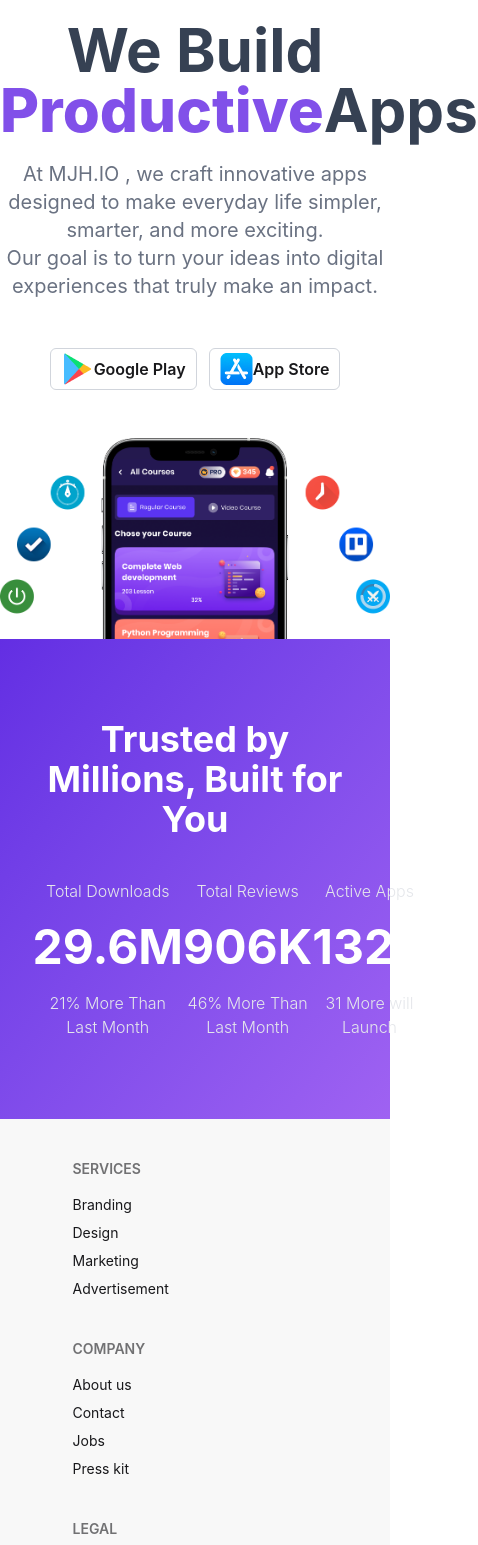
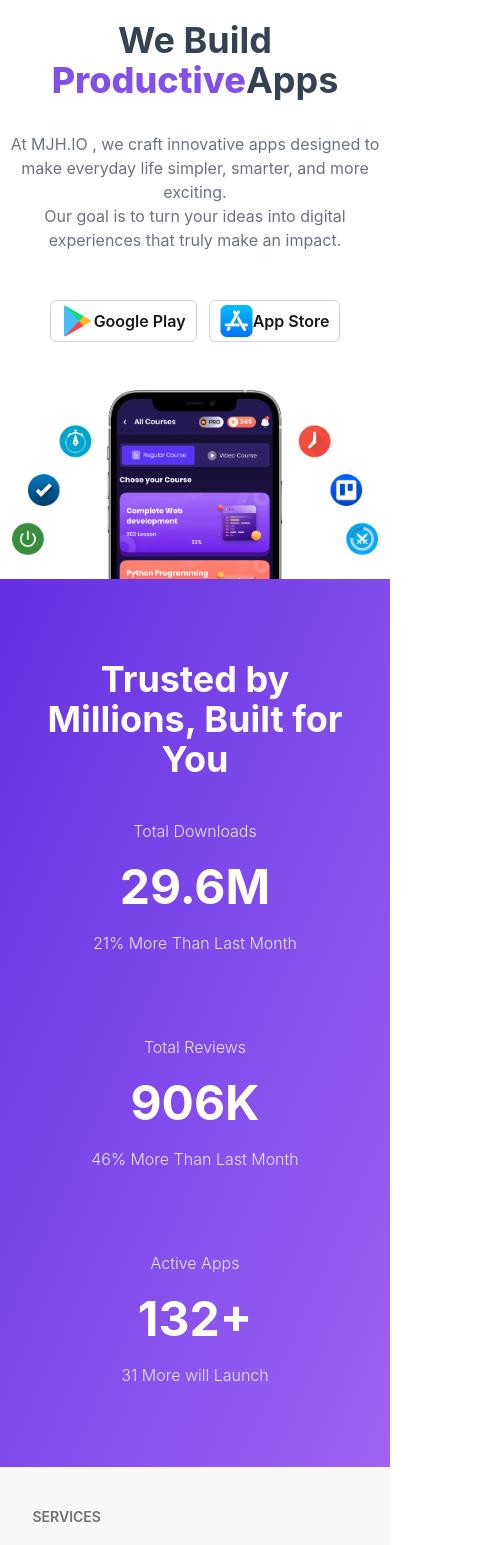
Before and after one commit to mjh-shikder/A-08-mjh.io_Website, a React (Vite) app: page / in a window 390 px wide. Shown: the part 140-1685 px from the top of the page, 478 px wide, since content can reach past the window. Built offline with nearby package versions, Linux system fonts and the light colour scheme.

Commit message:
banner responsive

```diff
--- a/src/components/Banner.jsx
+++ b/src/components/Banner.jsx
@@ -7,13 +7,13 @@ const Banner = () => {
   return (
     <div className="">
       <div className="md:w-11/12 mx-auto ">
-        <h1 className="text-6xl font-bold text-center mt-24 text-gray-700 mb-5">
+        <h1 className="md:text-6xl text-4xl font-bold text-center mt-24 text-gray-700 mb-8">
           We Build
           <br />
           <span className="font-extrabold text-[#8150e9] ">Productive</span>
           Apps
         </h1>
-        <p className="text-xl text-gray-500 text-center ">
+        <p className="md:text-xl text-gray-500 text-center ">
           At MJH.IO , we craft innovative apps designed to make everyday life
           simpler, smarter, and more exciting. <br /> Our goal is to turn your
           ideas into digital experiences that truly make an impact.
@@ -31,9 +31,9 @@ const Banner = () => {
         </div>
       </div>
 
-      <div className="mt-12 flex justify-center">
+      <div className="mt-12 flex justify-center px-3 md:px-0">
         <img src={bannerImage} alt="" />
-          </div>
+      </div>
 
           <div className="bg-gradient-to-br from-[#632ee3] to-[#9f62f2] ">
               <div className="w-10/12 mx-auto">
@@ -41,7 +41,7 @@ const Banner = () => {
 
                   <h1 className="pt-20 text-center text-4xl font-bold text-white ">Trusted by Millions, Built for You</h1>
 
-                  <div className="text-white flex justify-between mt-10 ">
+                  <div className="text-white flex md:flex-row flex-col justify-between mt-10 ">
 
                  <div className="pb-20 text-center">
                   <p className="font-light text-gray-200 ">Total Downloads</p>
--- a/src/components/Footer.jsx
+++ b/src/components/Footer.jsx
@@ -8,7 +8,7 @@ import { FaGithub } from 'react-icons/fa';
 const Footer = () => {
     return (
         <div className='bg-base-200'>
-            <footer className="footer sm:footer-horizontal  text-base-content p-10 w-10/12 mx-auto">
+            <footer className="footer sm:footer-horizontal  text-base-content py-10 w-10/12 mx-auto">
   <nav>
     <h6 className="footer-title">Services</h6>
     <a className="link link-hover">Branding</a>
```
Also changed, not shown: src/pages/Apps.jsx (+6 -6 lines).
